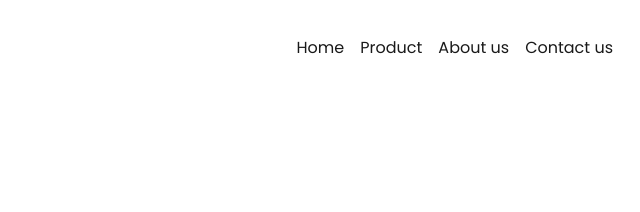
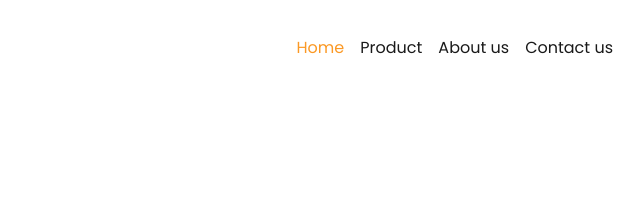
Before and after one commit to engineer-aslam-hossain/hot-gadgets, a plain HTML site: page index.html in a window 1280 px wide. In both pictures the pointer is over the link 878 px from the left and 47 px from the top of the page. Shown: the top 212 px of the page, 558-1198 px from the left. Drawn offline with nearby package versions, Linux system fonts and the light colour scheme.

Commit message:
site ready

```diff
--- a/style.css
+++ b/style.css
@@ -10,6 +10,9 @@ body {
   width: 150px;
 }
 
+.nav-link:hover {
+  color: #fb9925 !important;
+}
 /* style for carousel */
 .carousel-indicators li {
   border: none;
```
